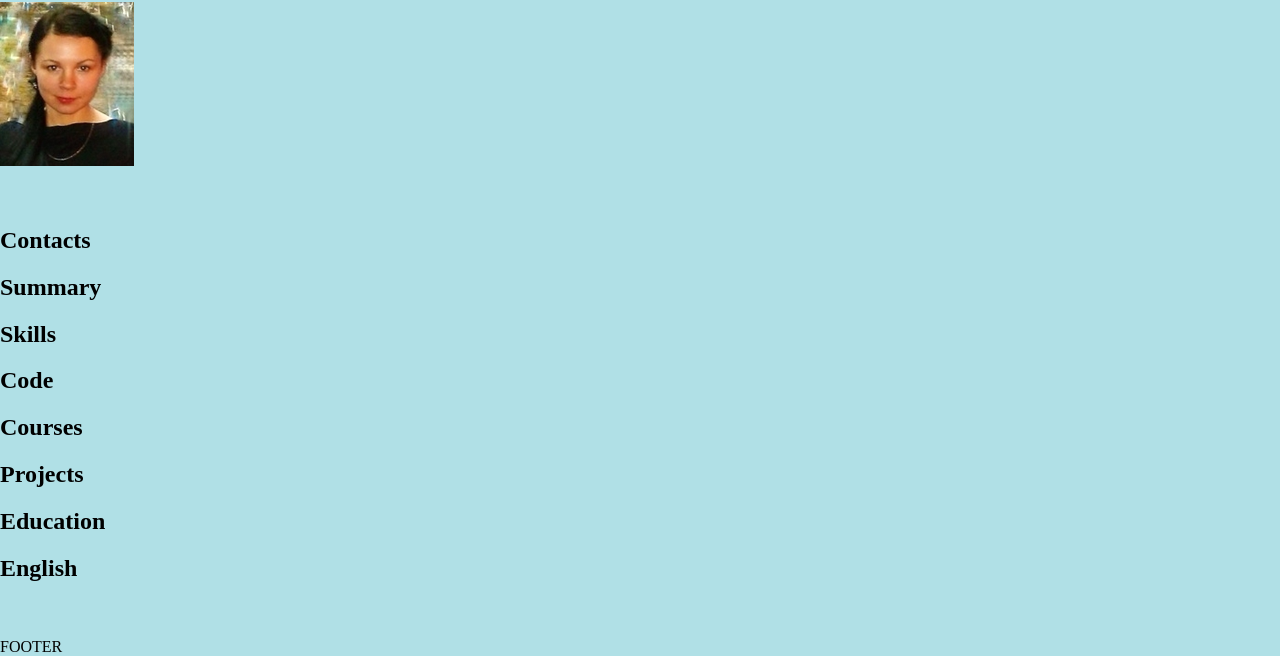
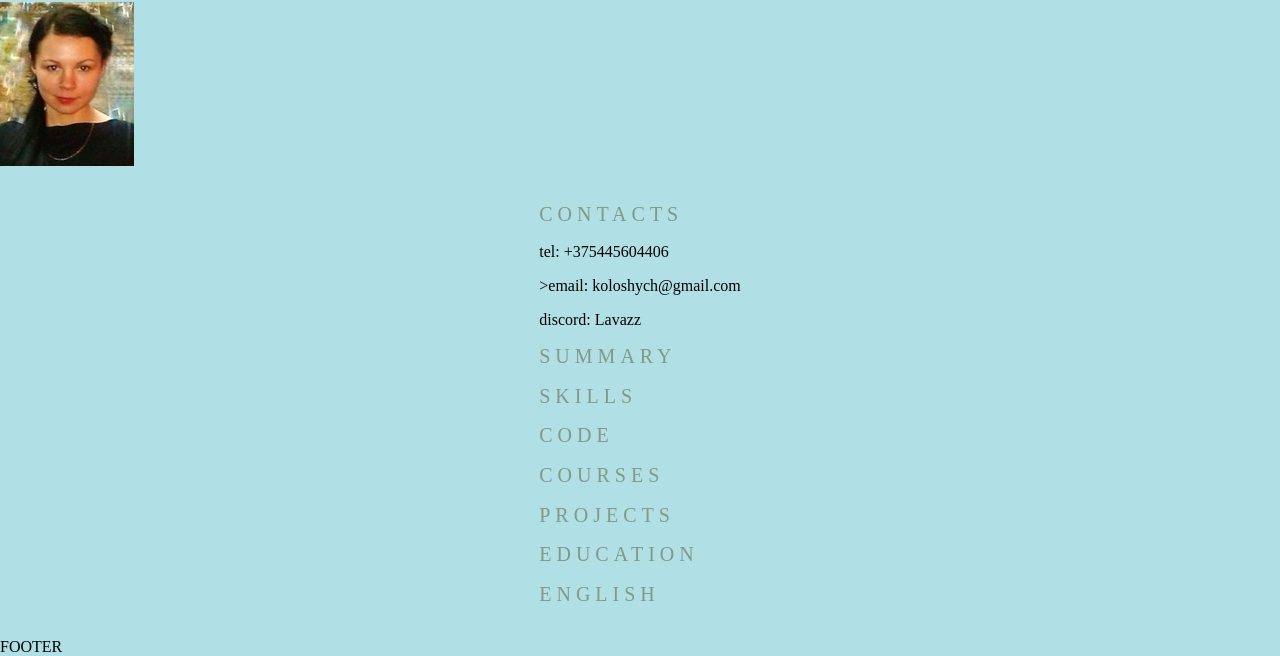
Before and after one commit to Lavazz/rsschool-cv0, a plain HTML site: page index.html in a window 1280 px wide. Shown: the part 144-800 px from the top of the page. Drawn offline with Linux system fonts and the light colour scheme.

Commit message:
feat: add contacts

```diff
--- a/index.html
+++ b/index.html
@@ -26,30 +26,33 @@
 			<img src="assets/img/ava.png" alt="Avatar">
       </div>
       </header>
-      <main>
+      <main class="main-container">
          <div class="container">
          <section id="contacts">
-            <h2>Contacts</h2>
+            <h2 class="section-title">Contacts</h2>
+            <p>tel: +375445604406</p>
+            <p>>email: koloshych@gmail.com</p>
+            <p>discord: Lavazz</p>
          </section>
          <section id="summary"></section>
-         <h2>Summary</h2>
+           <h2 class="section-title">Summary</h2>
          <section id="skills">
-            <h2>Skills</h2>
+            <h2 class="section-title">Skills</h2>
          </section>
          <section id="code">
-            <h2>Code</h2>
+            <h2 class="section-title">Code</h2>
          </section>
          <section id="courses">
-            <h2>Courses</h2>
+            <h2 class="section-title">Courses</h2>
          </section>
          <section id="projects">
-            <h2>Projects</h2>
+            <h2 class="section-title">Projects</h2>
          </section>
          <section id="education">
-            <h2>Education</h2>
+            <h2 class="section-title">Education</h2>
          </section>
          <section id="english">
-            <h2>English</h2>
+            <h2 class="section-title">English</h2>
          </section>
       </div>
       </main>
--- a/style.css
+++ b/style.css
@@ -2,6 +2,12 @@
     font-family: Roboto;
      src: url("assets/fonts/Roboto.ttf");
    }
+
+   @media (max-width: 768px) {
+    .section {
+      width: 100%;
+    }
+  }
 
 * {
     box-sizing: border-box;
@@ -19,6 +25,7 @@ body {
     display: flex;
     flex-direction: column;
     justify-content: space-between;
+
 }
 
 .container {
@@ -56,3 +63,19 @@ body {
   .section-item a:hover {
     color: #4d2323;
   }
+
+  .main-container {
+    display: flex;
+    flex-wrap: wrap;
+  }
+
+  .section {
+    width: 50%;
+  }
+  .section-title{
+    font-size: 20px;
+    font-weight: 400;
+    text-transform: uppercase;
+    letter-spacing: 5px;
+    color: #829985;
+  }
```
